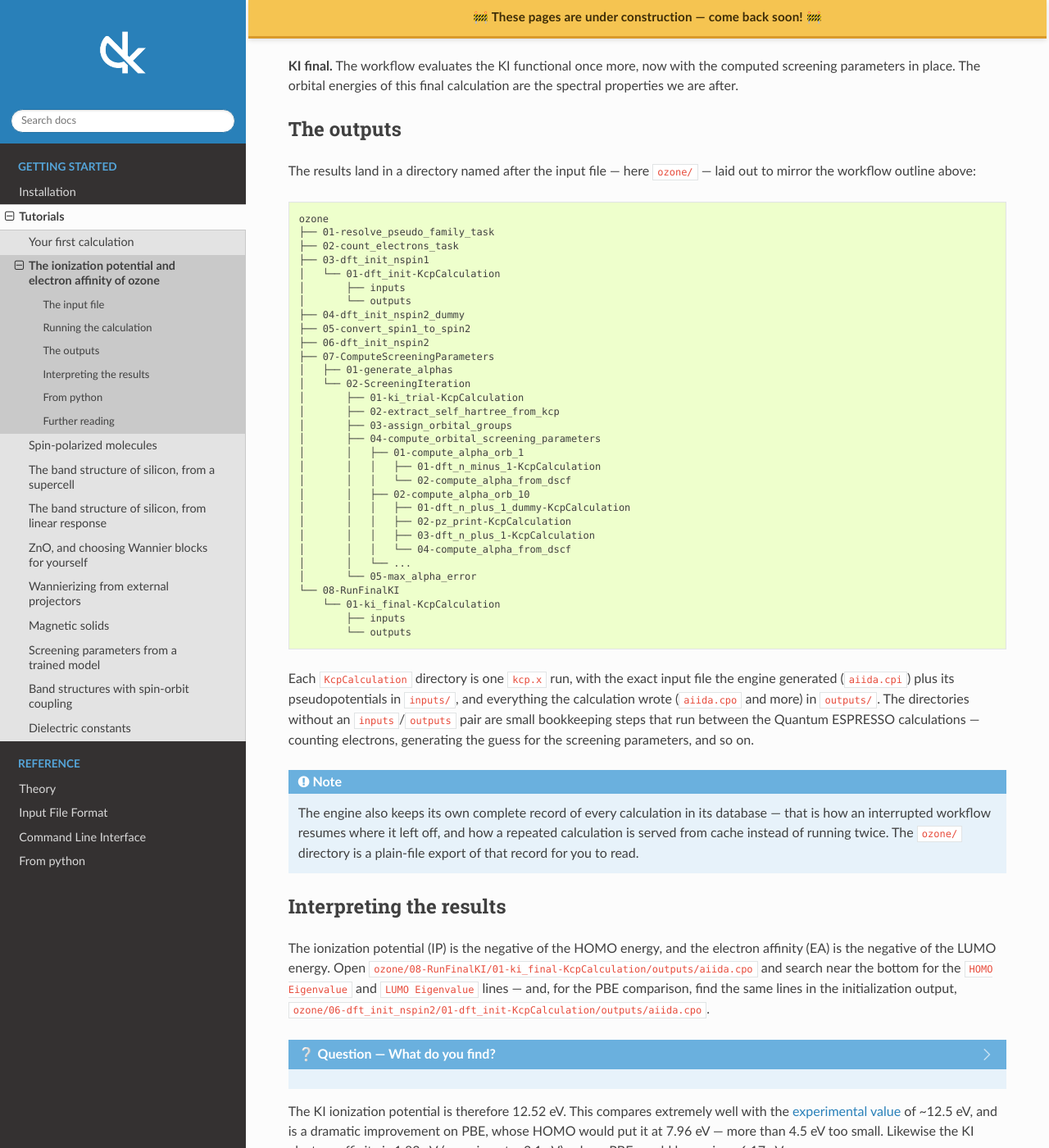
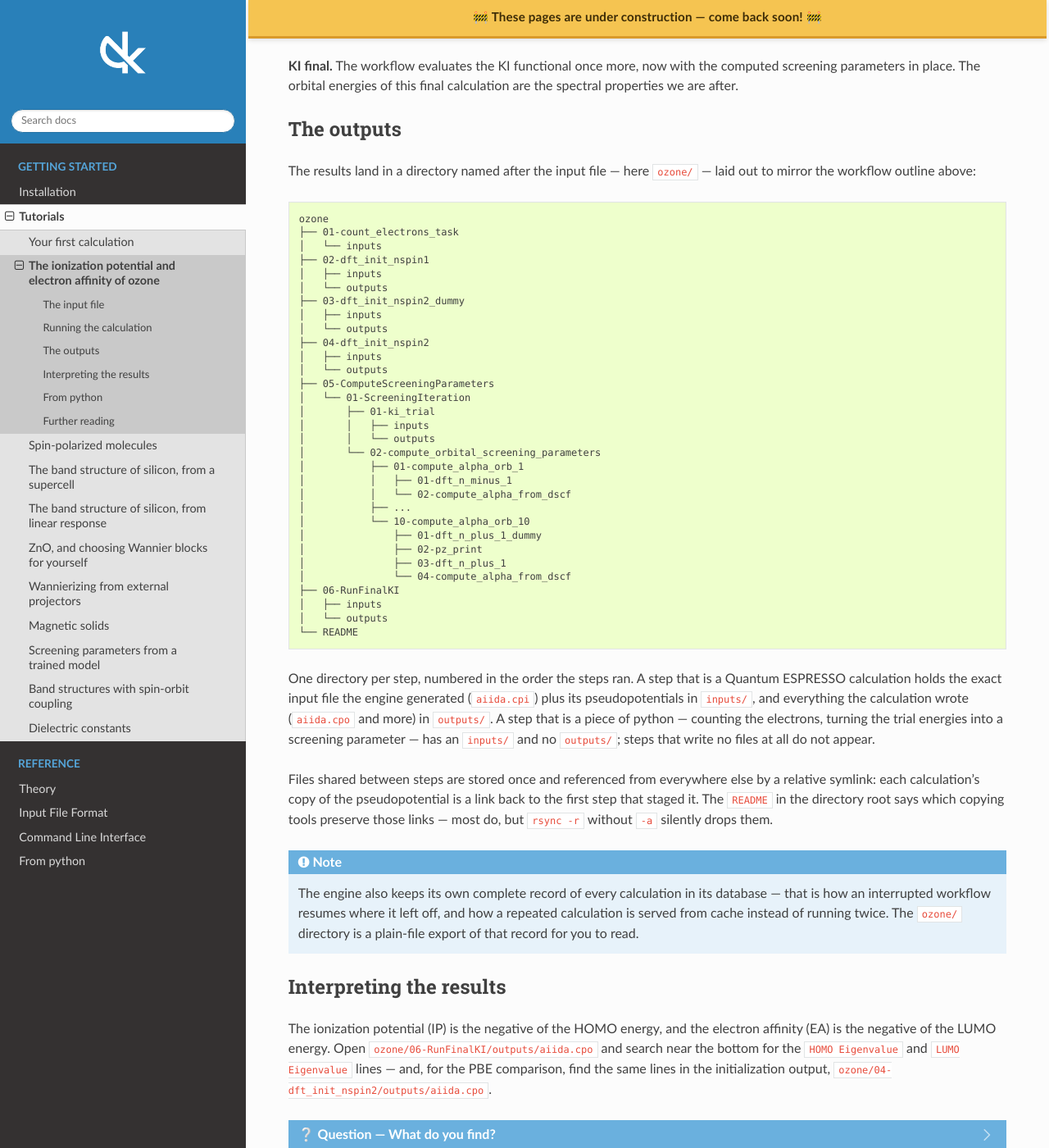
Before and after one commit to elinscott/koopmans, a Sphinx documentation site: the page built from docs/source/tutorials/ozone.rst, in a window 1280 px wide and 1400 px high, scrolled down 2985 px. Shown: the whole window at 82% size. Built offline with Sphinx 7.4.7 and the Read the Docs theme 3.1.0, drawn with Linux system fonts in a browser that asks for light colours; some of the changed text lies outside the part shown.

Commit message:
Requote the ozone tutorial against the tidied dump
The page quoted the dump tree, two output paths and the orbital loop's
order from before the tidy, and the plotting script still opened the old
paths.

- Requotes the tree, the paths and the progress table from a fresh
  `koopmans run` rather than from the tidy's description of itself.
- Describes the new shape: one folder per step, python steps with
  inputs and no outputs, shared files as relative symlinks, and the
  README that says which copying tools keep them.
- Points plot_ozone_spectrum.py at the paths it now has to read.

Co-Authored-By: Claude Opus 5 (1M context) <noreply@anthropic.com>

```diff
--- a/docs/source/tutorials/ozone.rst
+++ b/docs/source/tutorials/ozone.rst
@@ -90,15 +90,15 @@ it reads
            Compute Orbital Screening Parameters                              finished
              Compute Alpha Orb 1                                             finished
                DFT N-1                                                       finished
-             Compute Alpha Orb 10                                            finished
-               DFT N+1 Dummy                                                 finished
-               PZ Print                                                      finished
-               DFT N+1                                                       finished
              Compute Alpha Orb 2                                             finished
                DFT N-1                                                       finished
              ...
              Compute Alpha Orb 9                                             finished
                DFT N-1                                                       finished
+             Compute Alpha Orb 10                                            finished
+               DFT N+1 Dummy                                                 finished
+               PZ Print                                                      finished
+               DFT N+1                                                       finished
        Run Final KI                                                          finished
          KI Final                                                            finished
 
@@ -163,43 +163,48 @@ to mirror the workflow outline above:
 .. code-block:: text
 
     ozone
-    ├── 01-resolve_pseudo_family_task
-    ├── 02-count_electrons_task
-    ├── 03-dft_init_nspin1
-    │   └── 01-dft_init-KcpCalculation
-    │       ├── inputs
-    │       └── outputs
-    ├── 04-dft_init_nspin2_dummy
-    ├── 05-convert_spin1_to_spin2
-    ├── 06-dft_init_nspin2
-    ├── 07-ComputeScreeningParameters
-    │   ├── 01-generate_alphas
-    │   └── 02-ScreeningIteration
-    │       ├── 01-ki_trial-KcpCalculation
-    │       ├── 02-extract_self_hartree_from_kcp
-    │       ├── 03-assign_orbital_groups
-    │       ├── 04-compute_orbital_screening_parameters
-    │       │   ├── 01-compute_alpha_orb_1
-    │       │   │   ├── 01-dft_n_minus_1-KcpCalculation
-    │       │   │   └── 02-compute_alpha_from_dscf
-    │       │   ├── 02-compute_alpha_orb_10
-    │       │   │   ├── 01-dft_n_plus_1_dummy-KcpCalculation
-    │       │   │   ├── 02-pz_print-KcpCalculation
-    │       │   │   ├── 03-dft_n_plus_1-KcpCalculation
-    │       │   │   └── 04-compute_alpha_from_dscf
-    │       │   └── ...
-    │       └── 05-max_alpha_error
-    └── 08-RunFinalKI
-        └── 01-ki_final-KcpCalculation
-            ├── inputs
-            └── outputs
+    ├── 01-count_electrons_task
+    │   └── inputs
+    ├── 02-dft_init_nspin1
+    │   ├── inputs
+    │   └── outputs
+    ├── 03-dft_init_nspin2_dummy
+    │   ├── inputs
+    │   └── outputs
+    ├── 04-dft_init_nspin2
+    │   ├── inputs
+    │   └── outputs
+    ├── 05-ComputeScreeningParameters
+    │   └── 01-ScreeningIteration
+    │       ├── 01-ki_trial
+    │       │   ├── inputs
+    │       │   └── outputs
+    │       └── 02-compute_orbital_screening_parameters
+    │           ├── 01-compute_alpha_orb_1
+    │           │   ├── 01-dft_n_minus_1
+    │           │   └── 02-compute_alpha_from_dscf
+    │           ├── ...
+    │           └── 10-compute_alpha_orb_10
+    │               ├── 01-dft_n_plus_1_dummy
+    │               ├── 02-pz_print
+    │               ├── 03-dft_n_plus_1
+    │               └── 04-compute_alpha_from_dscf
+    ├── 06-RunFinalKI
+    │   ├── inputs
+    │   └── outputs
+    └── README
 
-Each ``KcpCalculation`` directory is one ``kcp.x`` run, with the exact input file the
-engine generated (``aiida.cpi``) plus its pseudopotentials in ``inputs/``, and
-everything the calculation wrote (``aiida.cpo`` and more) in ``outputs/``. The
-directories without an ``inputs``/``outputs`` pair are small bookkeeping steps that run
-between the Quantum ESPRESSO calculations — counting electrons, generating the guess for
-the screening parameters, and so on.
+One directory per step, numbered in the order the steps ran. A step that is a Quantum
+ESPRESSO calculation holds the exact input file the engine generated (``aiida.cpi``)
+plus its pseudopotentials in ``inputs/``, and everything the calculation wrote
+(``aiida.cpo`` and more) in ``outputs/``. A step that is a piece of python — counting
+the electrons, turning the trial energies into a screening parameter — has an
+``inputs/`` and no ``outputs/``; steps that write no files at all do not appear.
+
+Files shared between steps are stored once and referenced from everywhere else by a
+relative symlink: each calculation's copy of the pseudopotential is a link back to the
+first step that staged it. The ``README`` in the directory root says which copying tools
+preserve those links — most do, but ``rsync -r`` without ``-a`` silently drops them.
 
 .. note::
 
@@ -214,10 +219,9 @@ the screening parameters, and so on.
 
 The ionization potential (IP) is the negative of the HOMO energy, and the electron
 affinity (EA) is the negative of the LUMO energy. Open
-``ozone/08-RunFinalKI/01-ki_final-KcpCalculation/outputs/aiida.cpo`` and search near the
-bottom for the ``HOMO Eigenvalue`` and ``LUMO Eigenvalue`` lines — and, for the PBE
-comparison, find the same lines in the initialization output,
-``ozone/06-dft_init_nspin2/01-dft_init-KcpCalculation/outputs/aiida.cpo``.
+``ozone/06-RunFinalKI/outputs/aiida.cpo`` and search near the bottom for the ``HOMO
+Eigenvalue`` and ``LUMO Eigenvalue`` lines — and, for the PBE comparison, find the same
+lines in the initialization output, ``ozone/04-dft_init_nspin2/outputs/aiida.cpo``.
 
 .. dropdown:: ❔ Question — What do you find?
     :class-container: admonition note question-box
--- a/docs/source/tutorials/plot_ozone_spectrum.py
+++ b/docs/source/tutorials/plot_ozone_spectrum.py
@@ -12,8 +12,8 @@ import matplotlib
 matplotlib.use("Agg")
 import matplotlib.pyplot as plt
 
-PBE_OUTPUT = Path("ozone/06-dft_init_nspin2/01-dft_init-KcpCalculation/outputs/aiida.cpo")
-KI_OUTPUT = Path("ozone/08-RunFinalKI/01-ki_final-KcpCalculation/outputs/aiida.cpo")
+PBE_OUTPUT = Path("ozone/04-dft_init_nspin2/outputs/aiida.cpo")
+KI_OUTPUT = Path("ozone/06-RunFinalKI/outputs/aiida.cpo")
 
 # Experimental binding energies (eV) of the three outermost occupied orbitals
 # of ozone, ordered from the most tightly bound to the HOMO, from gas-phase
```
Also changed, not shown: other parts of docs/source/tutorials/ozone.rst (+2 -2 lines).
